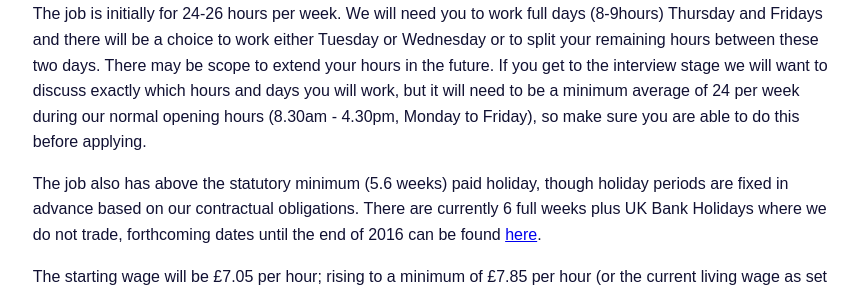
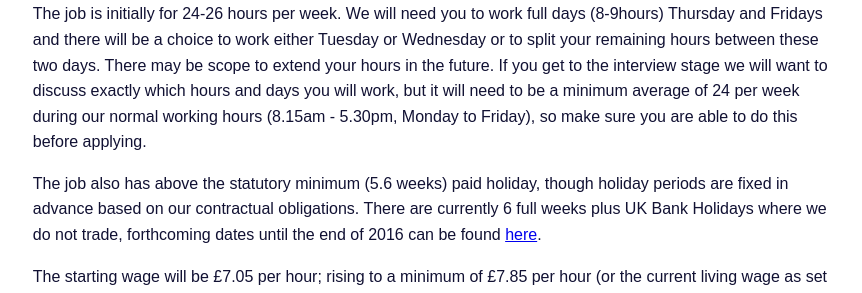
Before and after one commit to norwichbicyclerepaircooperative/norwichbicyclerepaircooperative.github.io, a Jekyll site: the page built from jobs/index.md, in a window 1280 px wide and 900 px high, scrolled down 1050 px. Shown: the part 255-548 px from the top of the window, without its empty margins (196-1058 px from the left). Built offline with Jekyll 4.4.1, drawn with Linux system fonts in a browser that asks for light colours.

Commit message:
Update index.md

```diff
--- a/jobs/index.md
+++ b/jobs/index.md
@@ -64,7 +64,7 @@ The job is initially for 24-26 hours per week.  We will need you to work full da
 or Wednesday or to split your remaining hours between these two days.  There may be
 scope to extend your hours in the future. If you get to the interview stage we will
 want to discuss exactly which hours and days you will work, but it will need to be
-a minimum average of 24 per week during our normal opening hours (8.30am - 4.30pm,
+a minimum average of 24 per week during our normal working hours (8.15am - 5.30pm,
 Monday to Friday), so make sure you are able to do this before applying.
 
 The job also has above the statutory minimum (5.6 weeks) paid holiday, though
```
